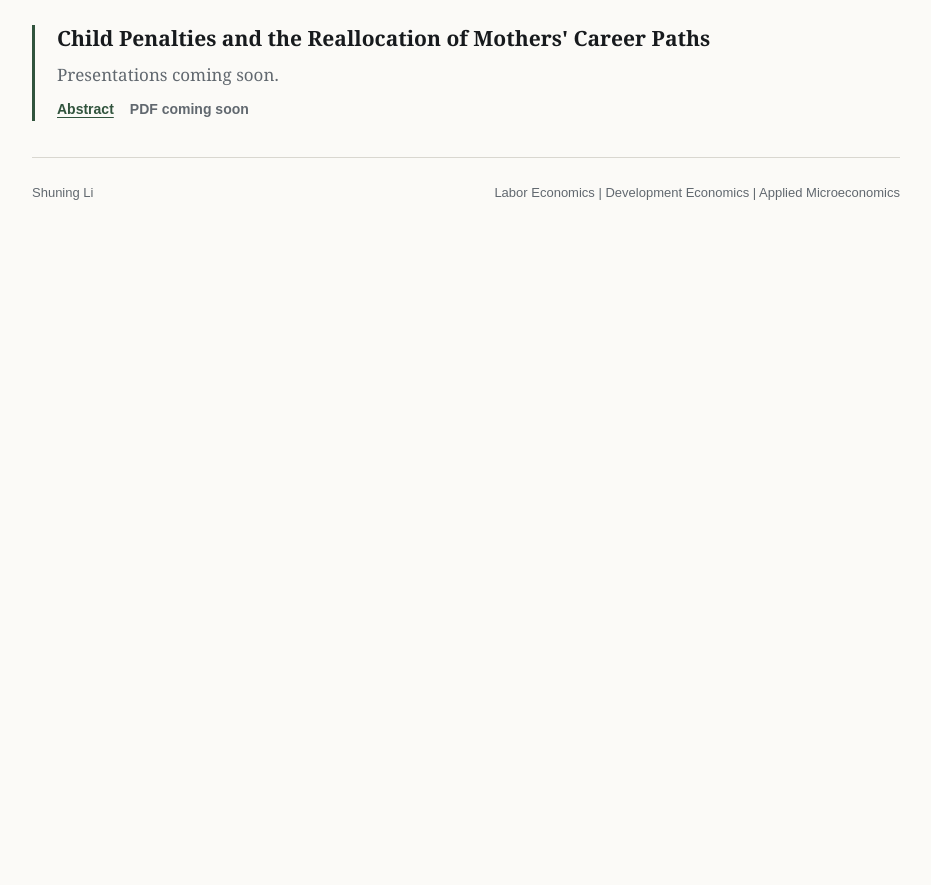
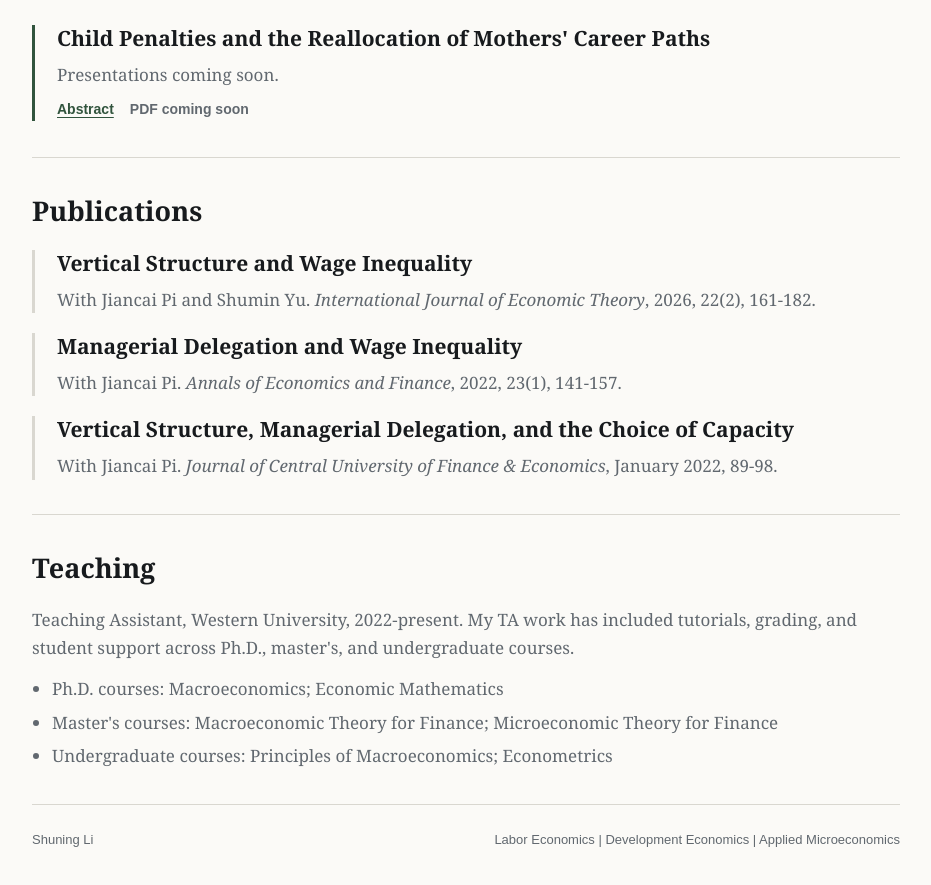
Before and after one commit to lishn6/lishn6.github.io, a plain HTML site: page index.html in a window 1280 px wide. Shown: the part 595-1480 px from the top of the page, without its empty margins (174-1105 px from the left). Before the commit the page ends 846 px from the top, so only its background shows below. Drawn offline with Linux system fonts and the light colour scheme.

Commit message:
Add publications and teaching sections

```diff
--- a/index.html
+++ b/index.html
@@ -99,6 +99,55 @@
         </article>
       </section>
 
+      <section class="section compact" aria-labelledby="publications-title">
+        <h2 id="publications-title">Publications</h2>
+
+        <article class="publication">
+          <h3>Vertical Structure and Wage Inequality</h3>
+          <p>
+            With Jiancai Pi and Shumin Yu.
+            <em>International Journal of Economic Theory</em>, 2026, 22(2),
+            161-182.
+          </p>
+        </article>
+
+        <article class="publication">
+          <h3>Managerial Delegation and Wage Inequality</h3>
+          <p>
+            With Jiancai Pi. <em>Annals of Economics and Finance</em>, 2022,
+            23(1), 141-157.
+          </p>
+        </article>
+
+        <article class="publication">
+          <h3>Vertical Structure, Managerial Delegation, and the Choice of Capacity</h3>
+          <p>
+            With Jiancai Pi.
+            <em>Journal of Central University of Finance &amp; Economics</em>,
+            January 2022, 89-98.
+          </p>
+        </article>
+      </section>
+
+      <section class="section compact" id="teaching" aria-labelledby="teaching-title">
+        <h2 id="teaching-title">Teaching</h2>
+        <p class="teaching-lead">
+          Teaching Assistant, Western University, 2022-present. My TA work has
+          included tutorials, grading, and student support across Ph.D.,
+          master's, and undergraduate courses.
+        </p>
+        <ul class="teaching-list">
+          <li>Ph.D. courses: Macroeconomics; Economic Mathematics</li>
+          <li>
+            Master's courses: Macroeconomic Theory for Finance; Microeconomic
+            Theory for Finance
+          </li>
+          <li>
+            Undergraduate courses: Principles of Macroeconomics; Econometrics
+          </li>
+        </ul>
+      </section>
+
       <footer class="footer">
         <span>Shuning Li</span>
         <span>Labor Economics | Development Economics | Applied Microeconomics</span>
--- a/styles.css
+++ b/styles.css
@@ -233,6 +233,36 @@ h3 {
   max-width: 760px;
 }
 
+.publication {
+  border-left: 3px solid var(--line);
+  margin-top: 20px;
+  padding-left: 22px;
+}
+
+.publication:first-of-type {
+  margin-top: 0;
+}
+
+.publication p,
+.teaching-lead,
+.teaching-list {
+  color: var(--muted);
+}
+
+.publication p,
+.teaching-lead {
+  margin-bottom: 0;
+}
+
+.teaching-list {
+  margin: 14px 0 0;
+  padding-left: 20px;
+}
+
+.teaching-list li + li {
+  margin-top: 6px;
+}
+
 .footer {
   color: var(--muted);
   display: flex;
```
